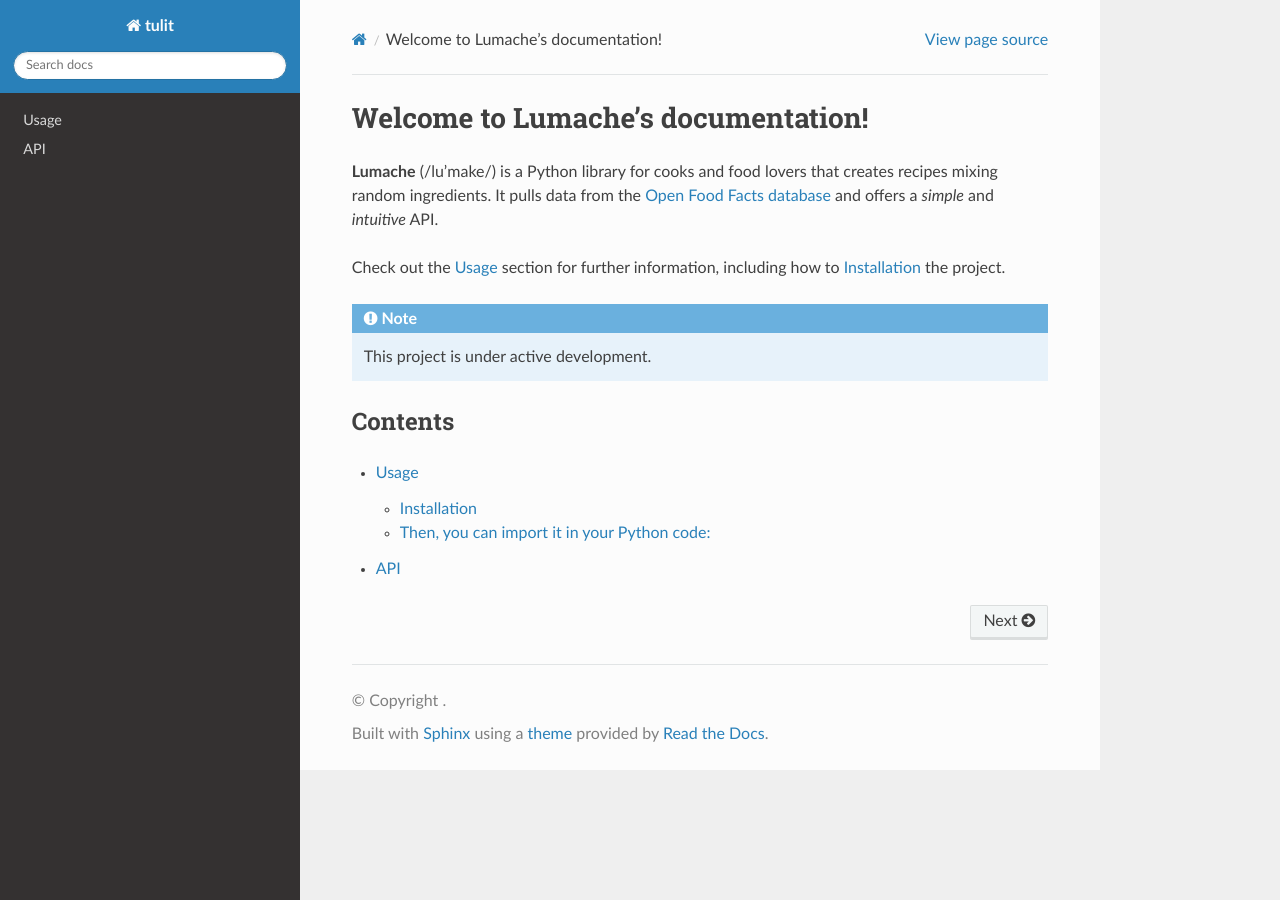
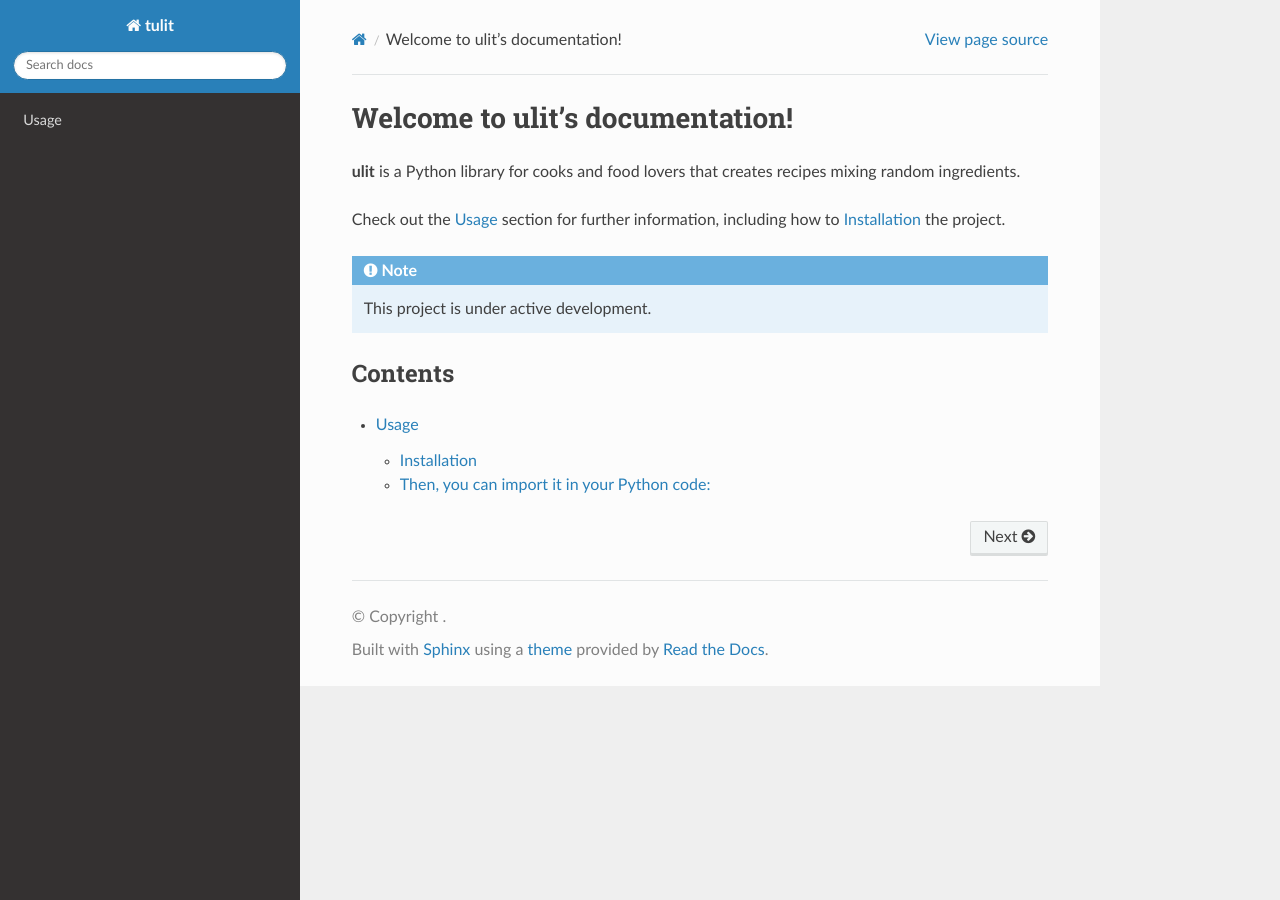
Before and after one commit to AlessioNar/ulit, a Sphinx documentation site: the page built from docs/source/index.rst, in a window 1280 px wide. Built offline with Sphinx 7.4.7 and the Read the Docs theme 3.1.0, drawn with Linux system fonts in a browser that asks for light colours.

Commit message:
Updated docs

```diff
--- a/docs/source/index.rst
+++ b/docs/source/index.rst
@@ -1,10 +1,9 @@
-Welcome to Lumache's documentation!
+Welcome to ulit's documentation!
 ===================================
 
-**Lumache** (/lu'make/) is a Python library for cooks and food lovers
+**ulit** is a Python library for cooks and food lovers
 that creates recipes mixing random ingredients.
-It pulls data from the `Open Food Facts database <https://world.openfoodfacts.org/>`_
-and offers a *simple* and *intuitive* API.
+
 
 Check out the :doc:`usage` section for further information, including
 how to :ref:`installation` the project.
@@ -19,4 +18,3 @@ Contents
 .. toctree::
 
    usage
-   api
```
